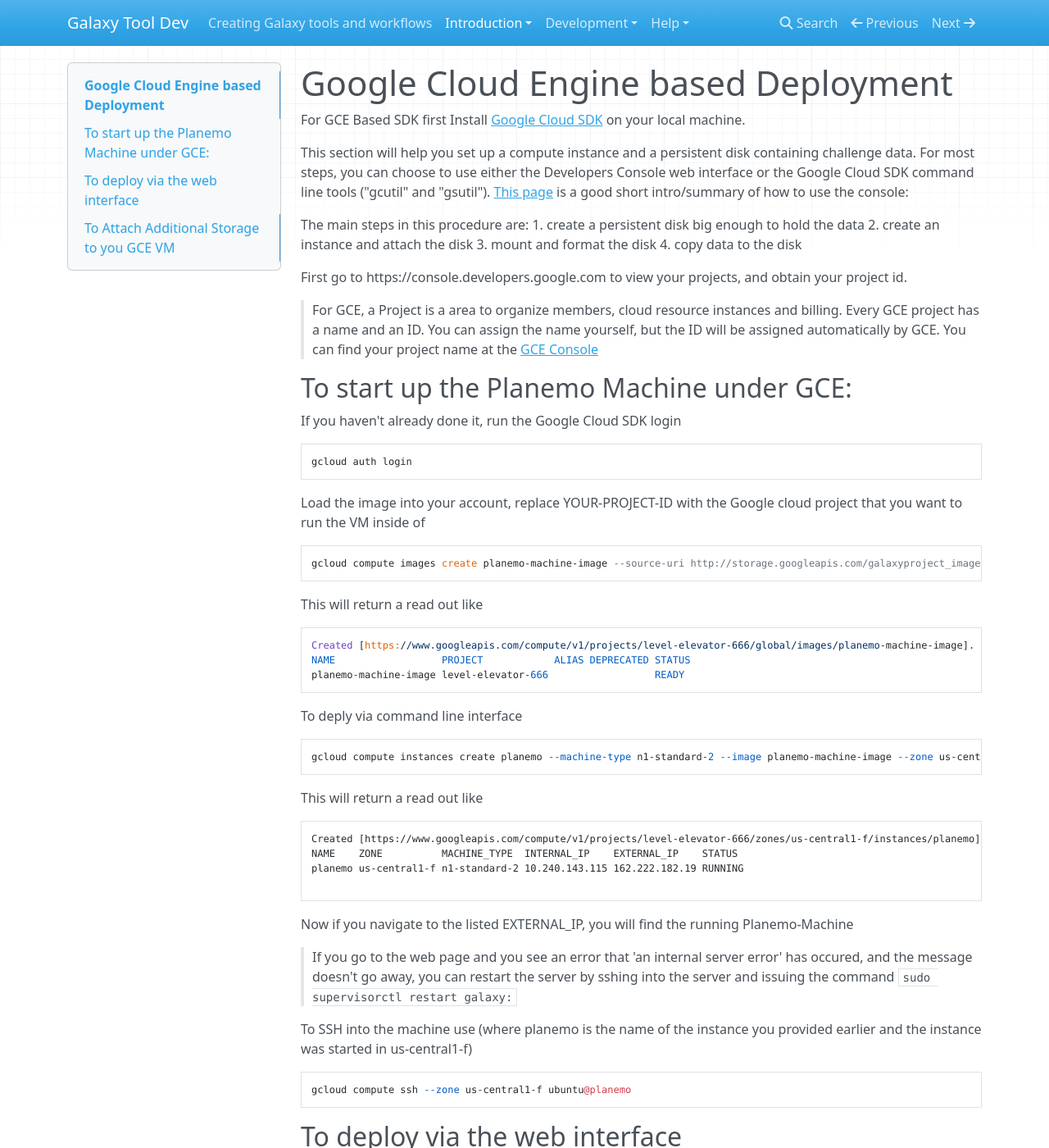
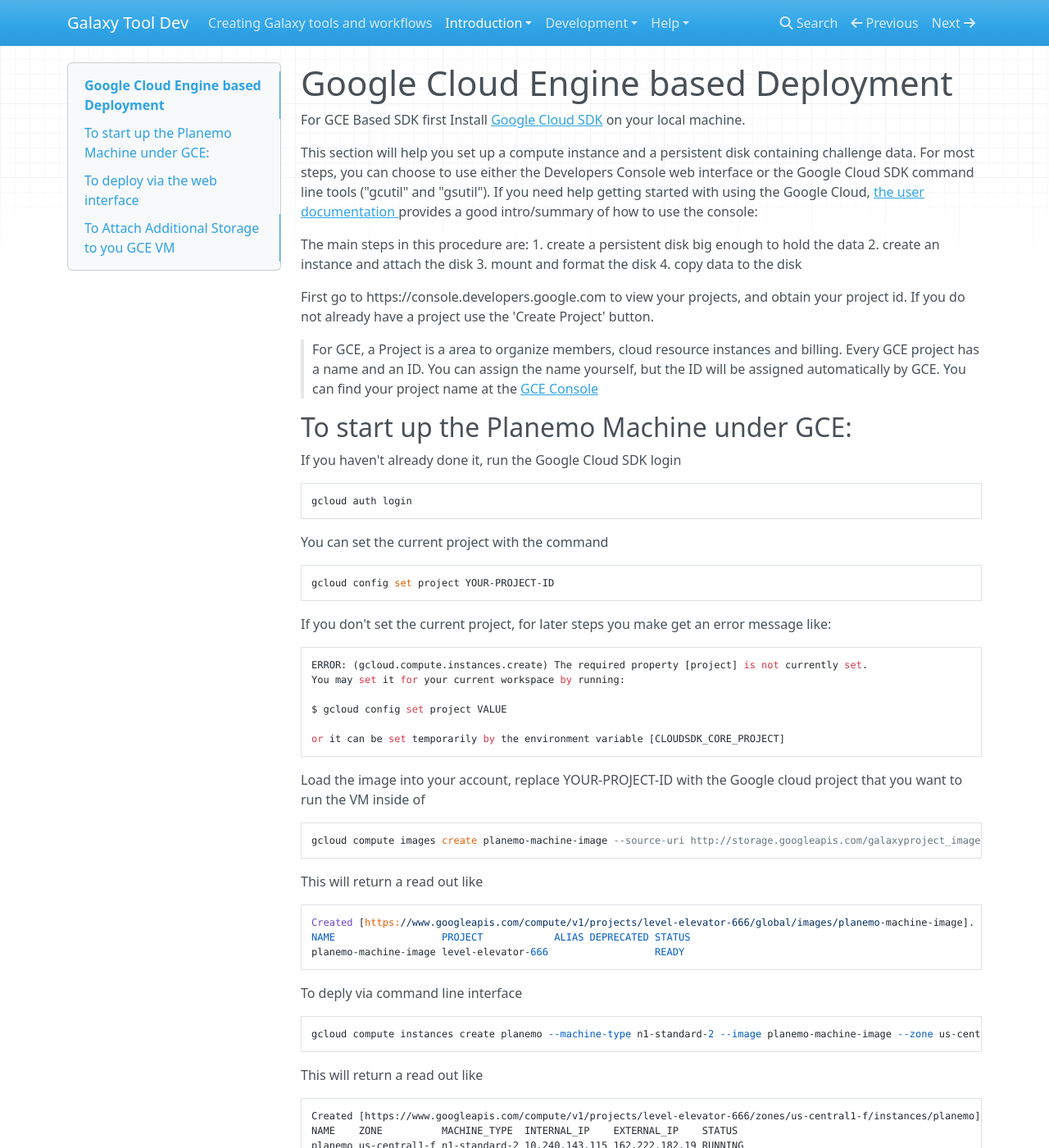
Before and after one commit to kellrott/galaxy-tooldev-docs, an MkDocs documentation site: the page built from docs/01_GCE.md, in a window 1280 px wide and 1400 px high. Shown: the whole window at 82% size. Built offline with MkDocs 1.6.1, drawn with Linux system fonts in a browser that asks for light colours; nearby versions of some CDN libraries; old or Windows-style settings are respelled for this version of MkDocs.

Commit message:
Working on the GCE instructions

````diff
--- a/docs/01_GCE.md
+++ b/docs/01_GCE.md
@@ -5,7 +5,8 @@ Google Cloud Engine based Deployment
 
 For GCE Based SDK first Install [Google Cloud SDK](https://developers.google.com/cloud/sdk/) on your local machine.
 
-This section will help you set up a compute instance and a persistent disk containing challenge data. For most steps, you can choose to use either the Developers Console web interface or the Google Cloud SDK command line tools ("gcutil" and "gsutil"). [This page](https://developers.google.com/compute/docs/console) is a good short intro/summary of how to use the console:
+This section will help you set up a compute instance and a persistent disk containing challenge data. For most steps, you can choose to use either the Developers Console web interface or the Google Cloud SDK command line tools ("gcutil" and "gsutil"). If
+you need help getting started with using the Google Cloud, [the user documentation ](https://developers.google.com/compute/docs/console) provides a good intro/summary of how to use the console:
 
 The main steps in this procedure are:
 1. create a persistent disk big enough to hold the data
@@ -14,20 +15,30 @@ The main steps in this procedure are:
 4. copy data to the disk
 
 First go to https://console.developers.google.com to view your projects, and obtain
-your project id.
+your project id. If you do not already have a project use the 'Create Project' button.
 
->For GCE, a Project is a area to organize members, cloud resource
->instances and billing.
->Every GCE project has a name and an ID. You can assign the name
->yourself, but the ID will be assigned automatically by GCE. You
->can find your project name at the [GCE Console](https://console.developers.google.com/project)
+>For GCE, a Project is a area to organize members, cloud resource instances and billing. Every GCE project has a name and an ID. You can assign the name yourself, but the ID will be assigned automatically by GCE. You can find your project name at the [GCE Console](https://console.developers.google.com/project)
 
 To start up the Planemo Machine under GCE:
 ------------------------------------------
-
 If you haven't already done it, run the Google Cloud SDK login
 ```
 gcloud auth login
+```
+
+You can set the current project with the command
+```
+gcloud config set project YOUR-PROJECT-ID
+```
+
+If you don't set the current project, for later steps you make get an error message like:
+```
+ERROR: (gcloud.compute.instances.create) The required property [project] is not currently set.
+You may set it for your current workspace by running:
+
+$ gcloud config set project VALUE
+
+or it can be set temporarily by the environment variable [CLOUDSDK_CORE_PROJECT]
 ```
 
 Load the image into your account, replace YOUR-PROJECT-ID with the Google cloud project
@@ -58,11 +69,7 @@ planemo us-central1-f n1-standard-2 10.240.143.115 162.222.182.19 RUNNING
 
 Now if you navigate to the listed EXTERNAL_IP, you will find the running Planemo-Machine
 
->If you go to the web page and you see an error that
->'an internal server error' has occured, and the
->message doesn't go away, you can restart the server
->by sshing into the server and issuing the command
->`sudo supervisorctl restart galaxy:`
+>If you go to the web page and you see an error that 'an internal server error' has occured, and the message doesn't go away, you can restart the server by sshing into the server and issuing the command `sudo supervisorctl restart galaxy:`
 
 To SSH into the machine use (where planemo is the name of the instance you provided earlier and
 the instance was started in us-central1-f)
@@ -91,7 +98,6 @@ create Galaxy SDK instance
 
 To Attach Additional Storage to you GCE VM
 ------------------------------------------
-
 You can create a volume to attach to your machine with the command
 ```
 gcloud compute disks create --size 30GB --zone us-central1-f planemo-data
@@ -102,6 +108,4 @@ Then attach the disk to your instance
 gcloud compute instances attach-disk --zone us-central1-f --disk planemo-data planemo
 ```
 
->And remember when you are done using your VM, turn it off.
->You are changed for every hour it is on, and if you forget
->about it, it will rack up costs quickly.
+>And remember when you are done using your VM, turn it off. You are changed for every hour it is on, and if you forget about it, it will rack up costs quickly.
````
